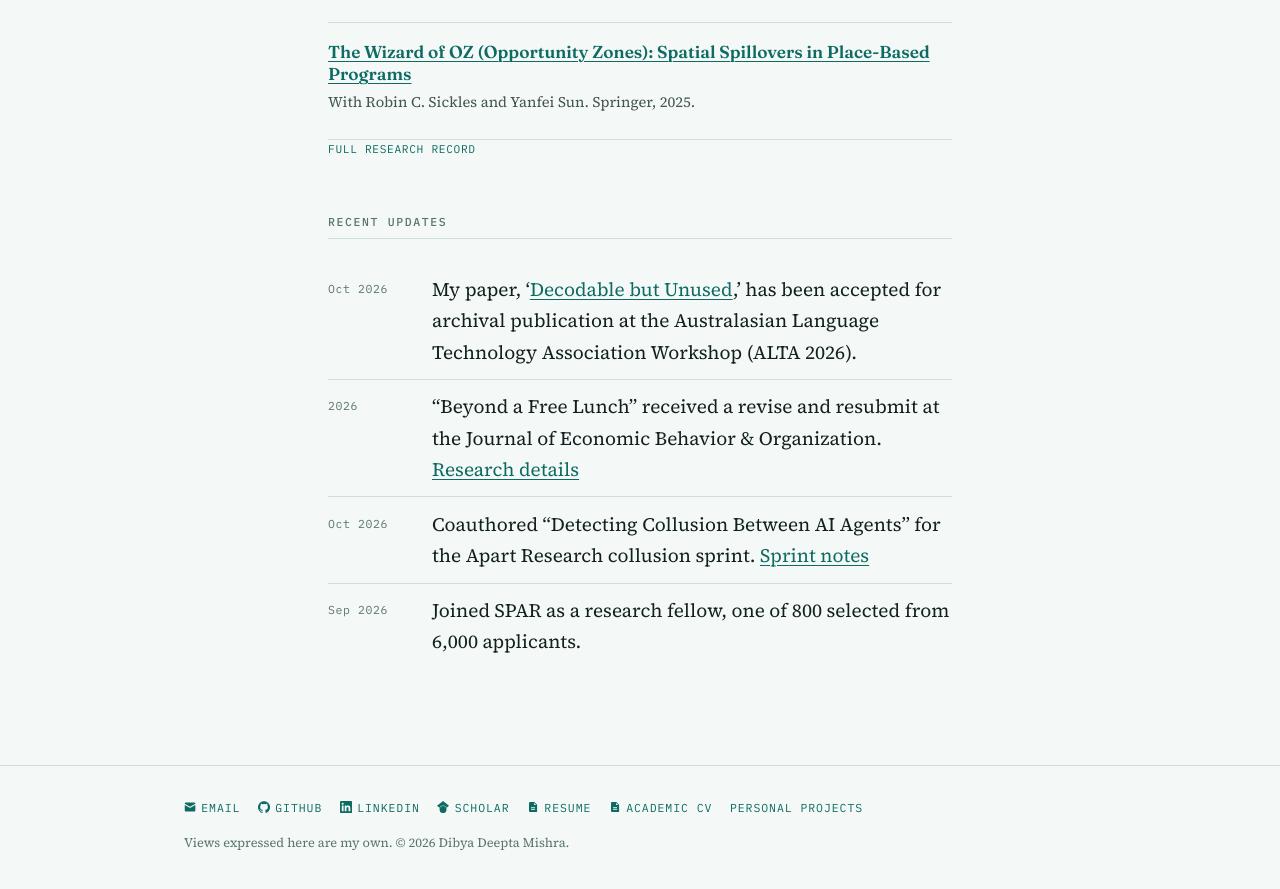
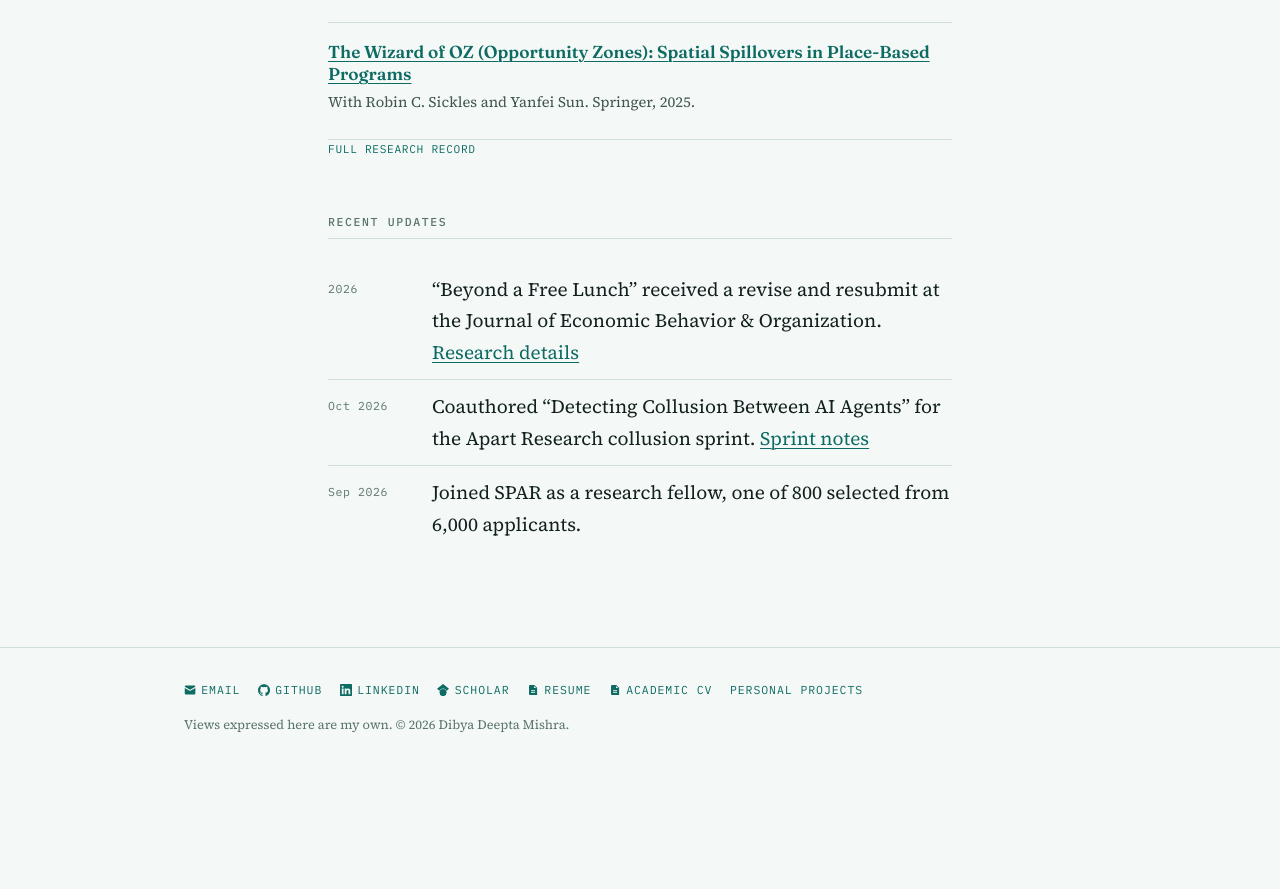
Before and after one commit to mishrad/mishrad.github.io, a Jekyll site: the page built from index.html, in a window 1280 px wide and 900 px high, scrolled down 2190 px. Shown: the top 889 px of the window. Built offline with Jekyll 4.4.1, drawn with Linux system fonts in a browser that asks for light colours; after the commit the page ends 2972 px from its top, so only the background shows below that; some of the changed text lies outside the part shown.

Commit message:
List Decodable but Unused as a working paper

```diff
--- a/index.html
+++ b/index.html
@@ -61,7 +61,7 @@ description: "Economist using economic models, causal inference, and machine lea
 
     <article class="paper work-preview">
       <h3><a href="{{ '/work/' | relative_url }}#ai-decisions">Understanding and evaluating AI decisions</a></h3>
-      <p class="paper-meta">Decodable but Unused &middot; Accepted at ALTA 2026</p>
+      <p class="paper-meta">Decodable but Unused &middot; Working paper, 2026</p>
       <p class="paper-abstract">
         Can a model encode the better option without choosing it? I use
         hidden-state probes and activation tests to study the gap between
@@ -72,7 +72,7 @@ description: "Economist using economic models, causal inference, and machine lea
         I contributed to experiment design, Python labeling using Modal,
         and writing.
       </p>
-      <p class="paper-links"><a href="{{ '/assets/files/decodable-but-unused.pdf' | relative_url }}">ALTA draft</a> <a href="{{ '/work/' | relative_url }}#agent-collusion">Collusion sprint</a> <a href="https://github.com/fw2274/detecting-collusion-btw-ai-agents">Sprint code</a></p>
+      <p class="paper-links"><a href="{{ '/assets/files/decodable-but-unused.pdf' | relative_url }}">Working paper PDF</a> <a href="{{ '/work/' | relative_url }}#agent-collusion">Collusion sprint</a> <a href="https://github.com/fw2274/detecting-collusion-btw-ai-agents">Sprint code</a></p>
     </article>
   </section>
 
@@ -112,12 +112,6 @@ description: "Economist using economic models, causal inference, and machine lea
     <h2>Recent updates</h2>
     <ul class="updates">
       <li>
-        <time datetime="2026-10">Oct 2026</time>
-        <span>My paper, &lsquo;<a href="{{ '/research/' | relative_url }}#utility-maximizing-choice">Decodable but Unused</a>,&rsquo;
-        has been accepted for archival publication at the Australasian
-        Language Technology Association Workshop (ALTA 2026).</span>
-      </li>
-      <li>
         <time datetime="2026">2026</time>
         <span>&ldquo;Beyond a Free Lunch&rdquo; received a revise and resubmit
         at the Journal of Economic Behavior &amp; Organization.
```
Also changed, not shown: research.md (+14 -14 lines), work.md (+3 -3 lines), 2 other files.
